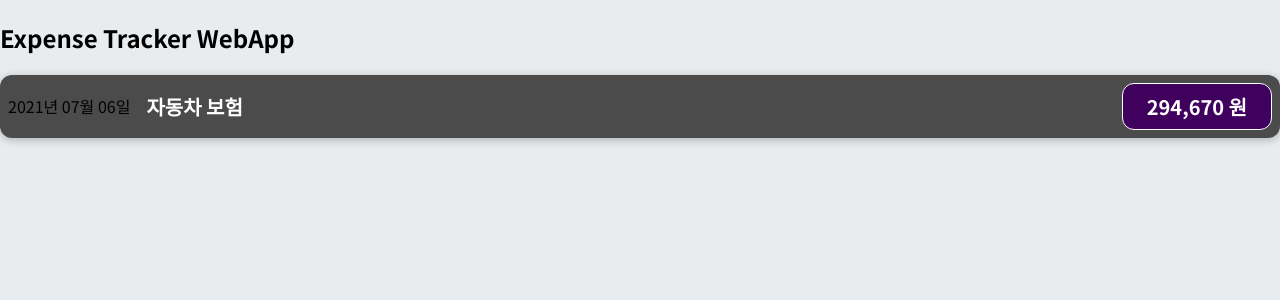
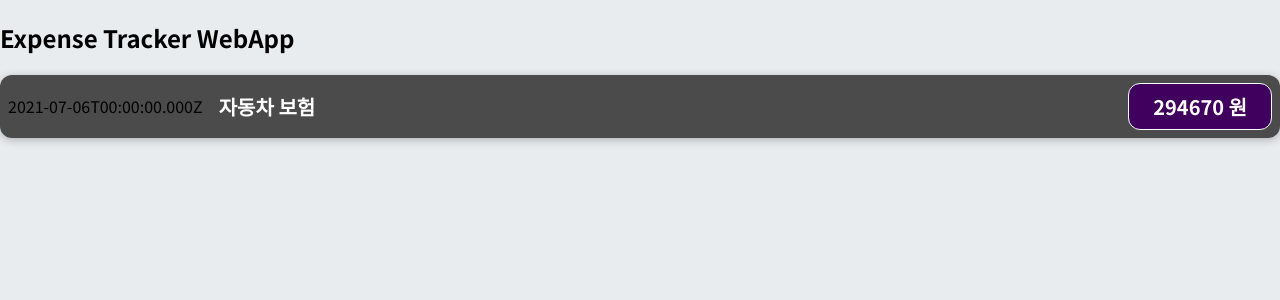
Before and after one commit to glenn-a810/Study, a React (Create React App) app in the folder expense-tracker/: page / in a window 1280 px wide. Shown: the top 300 px of the page. Built offline with nearby package versions, Linux system fonts and the light colour scheme.

Commit message:
JSX expressions 기초 복습

```diff
--- a/expense-tracker/src/components/ExpenseItem.js
+++ b/expense-tracker/src/components/ExpenseItem.js
@@ -1,12 +1,16 @@
 import './ExpenseItem.css'
 
 function ExpenseItem() {
+    const expenseDate = new Date(2021, 6, 6)
+    const expenseTitle = '자동차 보험'
+    const expenseAmount = 294670
+
     return(
         <div className='expense-item'>
-            <div>2021년 07월 06일</div>
+            <div>{expenseDate.toISOString()}</div>
             <div className='expense-item__description'>
-                <h2>자동차 보험</h2>
-                <div className='expense-item__price'>294,670 원</div>
+                <h2>{expenseTitle}</h2>
+                <div className='expense-item__price'>{expenseAmount} 원</div>
             </div>
         </div>
     )
```
